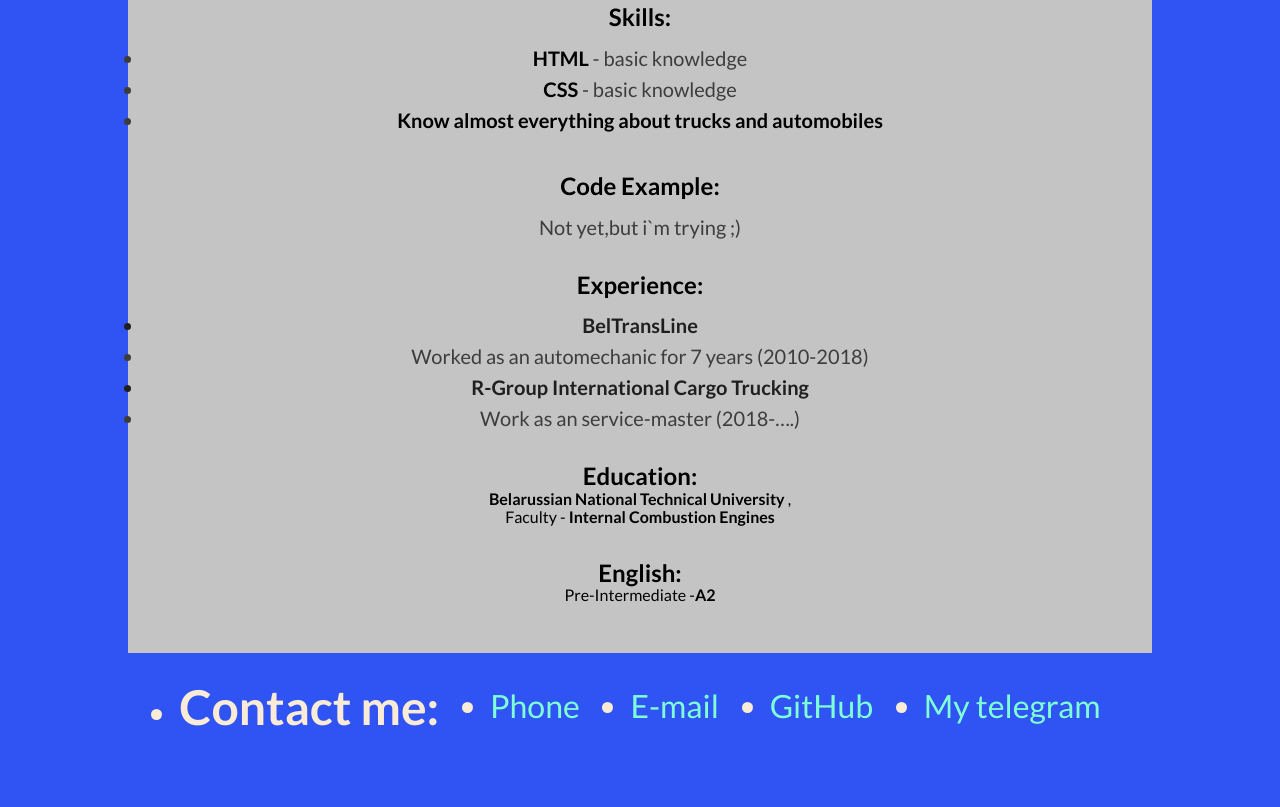
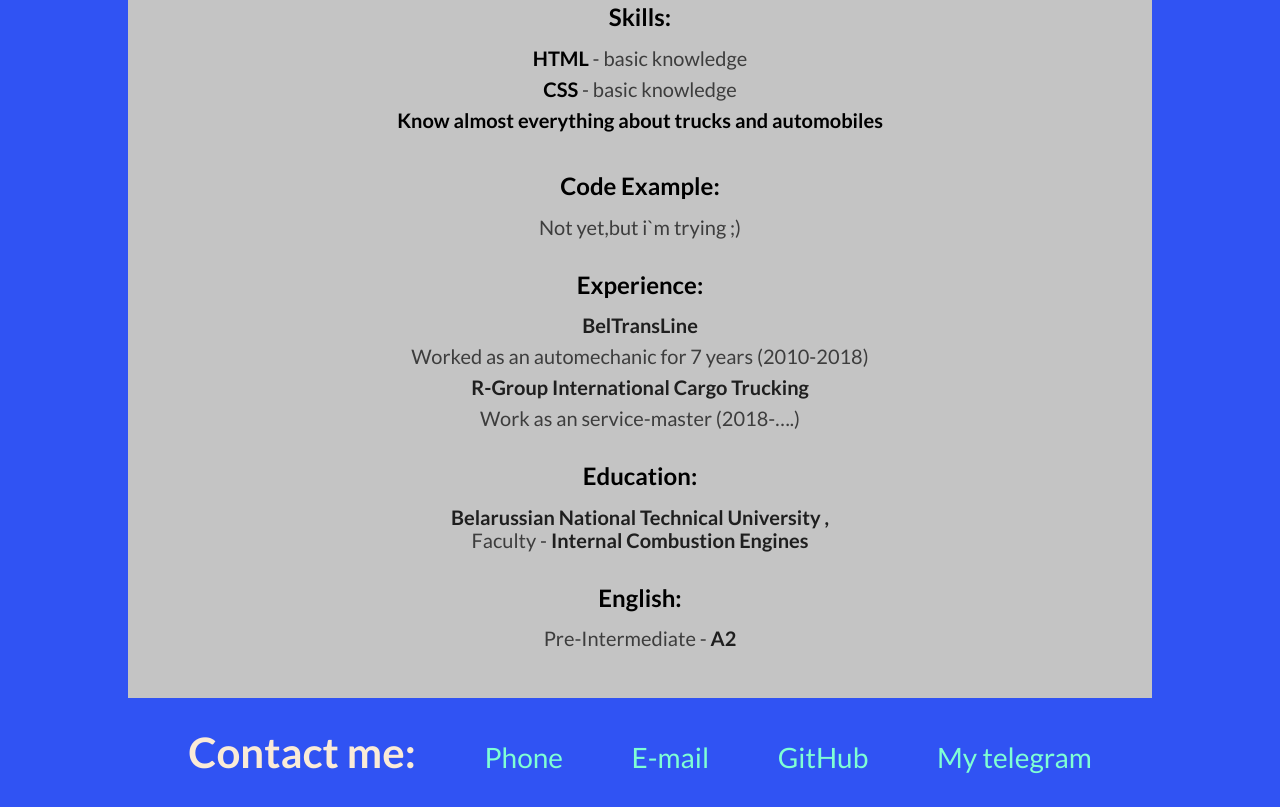
Before and after one commit to BadDreams92/rsschool-cv, a plain HTML site: page index.html in a window 1280 px wide. Shown: the part 612-1419 px from the top of the page. Before the commit the page ends 1372 px from the top, so only its background shows below. Drawn offline with nearby package versions, Linux system fonts and the light colour scheme.

Commit message:
fix: change styles in education,english,contacts sections

```diff
--- a/css/style.css
+++ b/css/style.css
@@ -5,6 +5,7 @@
 }
 
 a {
+  color: aquamarine;
   text-decoration: none;
 }
 
@@ -62,10 +63,16 @@ section {
   display: flex;
   flex-direction: column;
 }
+.skills-section__list,
+.experience-section__list {
+  list-style-type: none;
+}
 .summary-section__title,
 .skills-section__title,
 .example-section__title,
-.experience-section__title {
+.experience-section__title,
+.education-section__title,
+.english-section__title {
   margin-bottom: 1rem;
 }
 .skills-section__list-item,
@@ -74,18 +81,24 @@ section {
 }
 .summary-section__description,
 .example-section__description,
+.education-section__description,
+.english-section__description,
 .skills-section__list-item,
 .experience-section__list-item {
   font-size: 1.25rem;
   color: #3d3d3d;
 }
 .skills-section__skill,
-.experience-section__list-item_important {
+.experience-section__list-item_important,
+.education-section__property,
+.english-section__level {
   font-weight: 700;
   font-size: 1.25rem;
   color: #000000;
 }
-.experience-section__list-item_important {
+.experience-section__list-item_important,
+.education-section__property,
+.english-section__level {
   color: #1f1f1f;
 }
 
@@ -94,18 +107,18 @@ footer {
   color: antiquewhite;
   background-color: #3053f3;
 }
-a {
-  color: aquamarine;
-  text-decoration: none;
-}
 
 .contacts-list {
   display: flex;
   flex-wrap: wrap;
   justify-content: space-around;
-  align-items: center;
+  align-items: baseline;
   margin: 1rem;
-  font-size: 2rem;
+  list-style-type: none;
+  font-size: 1.75rem;
+}
+.contacts-list__item {
+  margin: 0.25rem;
 }
 .contacts-list__title {
   margin: 0;
--- a/index.html
+++ b/index.html
@@ -15,7 +15,7 @@
   <div class="wrapper">
     <header class="header">
       <h1 class="header__title">Alexander Rudik</h1>
-      <img class="header__img" src="./img/myphoto.png" alt="My photo" width="300" >
+      <img class="header__img" src="./img/myphoto.png" alt="My photo" width="300">
       <h2 class="header__status">Student of RSSchool 2020Q1</h2>
     </header>
     <main class="main">
@@ -48,28 +48,50 @@
         <ul class="experience-section__list">
           <li class="experience-section__list-item experience-section__list-item_important">BelTransLine</li>
           <li class="experience-section__list-item">Worked as an automechanic for 7 years (2010-2018)</li>
-          <li class="experience-section__list-item experience-section__list-item_important">R-Group International Cargo Trucking</li>
+          <li class="experience-section__list-item experience-section__list-item_important">R-Group International Cargo
+            Trucking</li>
           <li class="experience-section__list-item">Work as an service-master (2018-….)</li>
         </ul>
       </section>
-      <section class="example-section">
-        <h2>Education:</h2>
-        <p><b>Belarussian National Technical University</b> ,<br>
-          Faculty -<b> Internal Combustion Engines</b>
+      <section class="education-section">
+        <h2 class="education-section__title">Education:</h2>
+        <p class="education-section__description">
+          <span class="education-section__property">Belarussian National Technical University ,
+          </span>
+          <br>
+          Faculty -
+          <span class="education-section__property"> Internal Combustion Engines
+
+          </span>
         </p>
       </section>
       <section class="english-section">
         <h2 class="english-section__title">English:</h2>
-        <p>Pre-Intermediate -<b>A2</b> </p>
+        <p class="english-section__description">Pre-Intermediate - <span class="english-section__level">A2</span> </p>
       </section>
     </main>
     <footer class="footer">
       <ul class="contacts-list">
-        <li><h2 class="contacts-list__title">Contact me:</h2></li>
-        <li><a href="tel:+375296721673">Phone</a></li>
-        <li><a href="mailto:sanya1025@mail.ru">E-mail</a></li>
-        <li><a href="https://github.com/BadDreams92"> GitHub</a></li>
-        <li><a href="https://t.me/BadDreams92"> My telegram</a></li>
+        <li class="contacts-list__item">
+          <h2 class="contacts-list__title">Contact me:
+          </h2>
+        </li>
+        <li class="contacts-list__item">
+          <a href="tel:+375296721673">Phone
+          </a>
+        </li>
+        <li class="contacts-list__item">
+          <a href="mailto:sanya1025@mail.ru">E-mail
+          </a>
+        </li>
+        <li class="contacts-list__item">
+          <a href="https://github.com/BadDreams92">GitHub
+          </a>
+        </li>
+        <li class="contacts-list__item">
+          <a href="https://t.me/BadDreams92">My telegram
+          </a>
+        </li>
       </ul>
     </footer>
   </div>
```
